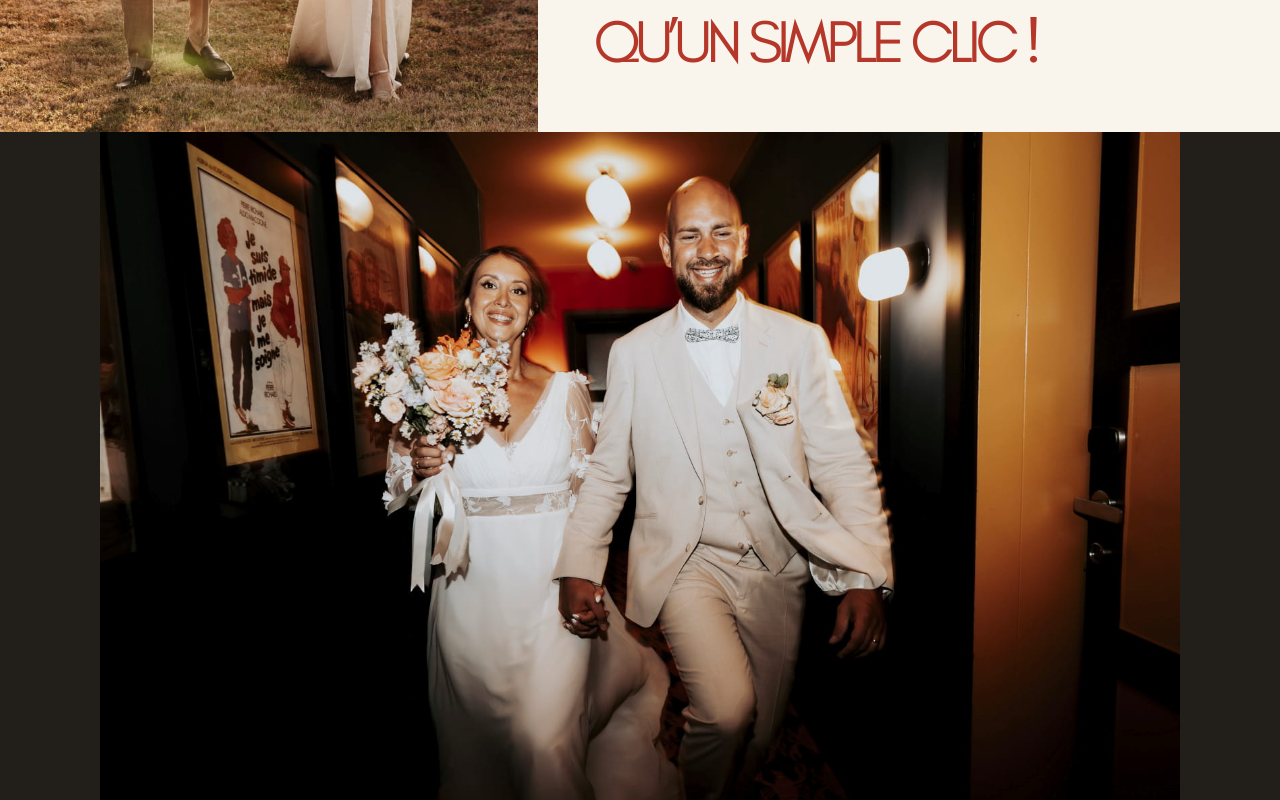
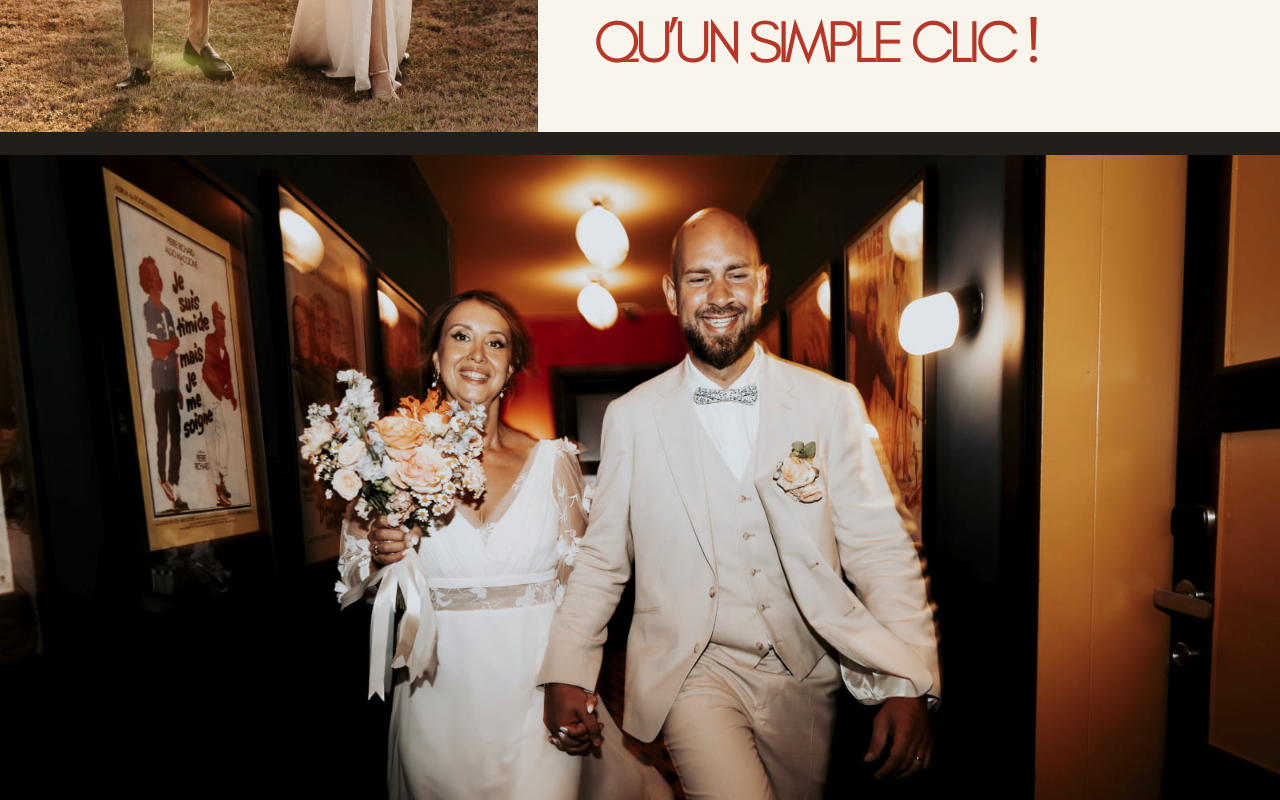
Before and after one commit to saslandeco-cmyk/tioto-photographe, a Next.js app: page / in a window 1280 px wide. Shown: the part 2820-3620 px from the top of the page. Built offline with nearby package versions, Linux system fonts and the light colour scheme.

Commit message:
Add min-height to PhotoBanner section

```diff
--- a/app/components/PhotoBanner.module.css
+++ b/app/components/PhotoBanner.module.css
@@ -4,6 +4,7 @@
   aspect-ratio: 16 / 9;
   overflow: hidden;
   background: var(--ink);
+  min-height: 900px;
 }
 
 .photo {
```
